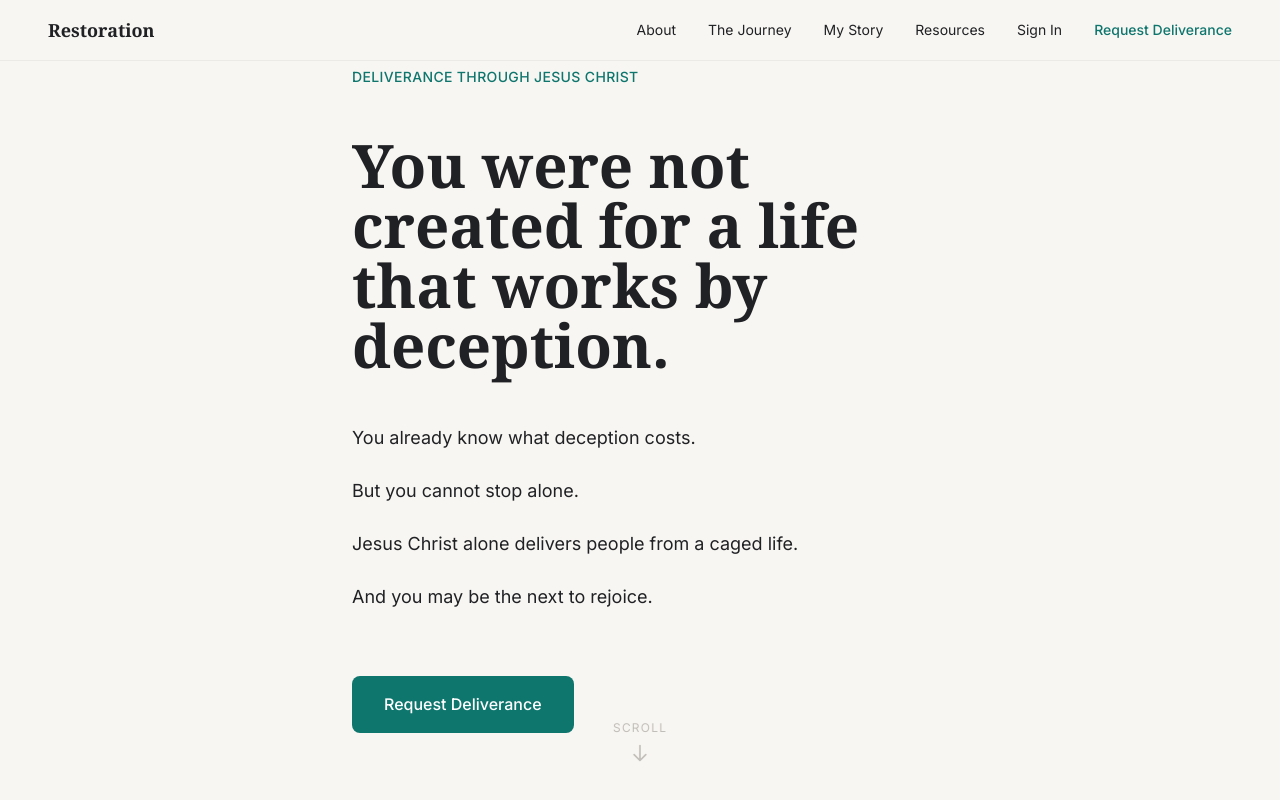
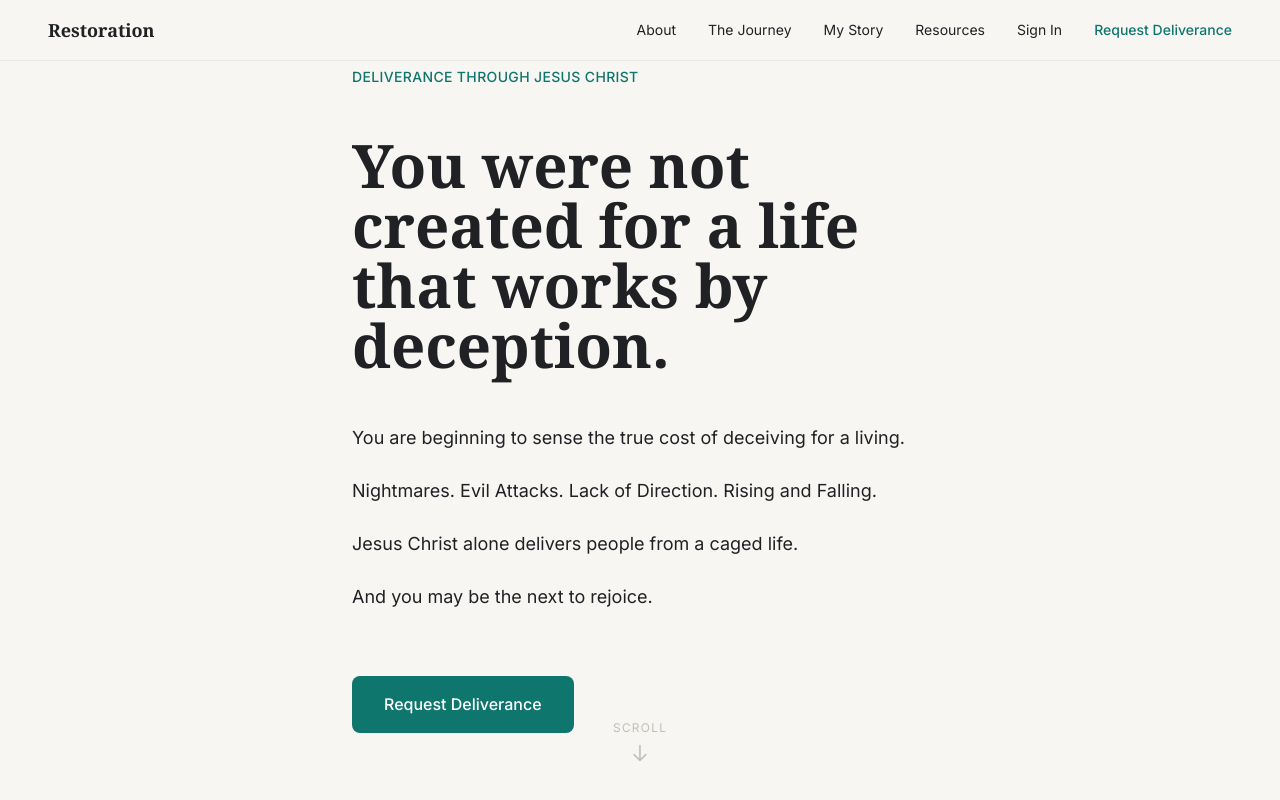
Before and after one commit to whoisjimilitan/restoration-community, a Next.js app in the folder apps/web/: page / in a window 1280 px wide. Shown: the top 800 px of the page. Built offline with nearby package versions, Linux system fonts and the light colour scheme; a web font is replaced by a local one.

Commit message:
fix: Restore situations list to hero section - recognizing visitor's specific pain points

```diff
--- a/apps/web/src/app/components/landing/HeroSection.tsx
+++ b/apps/web/src/app/components/landing/HeroSection.tsx
@@ -46,10 +46,10 @@ export default function HeroSection() {
             style={{ transitionDelay: '360ms' }}
           >
             <p className="text-lg text-rc-text leading-relaxed">
-              You already know what deception costs.
+              You are beginning to sense the true cost of deceiving for a living.
             </p>
             <p className="text-lg text-rc-text leading-relaxed mt-6">
-              But you cannot stop alone.
+              Nightmares. Evil Attacks. Lack of Direction. Rising and Falling.
             </p>
             <p className="text-lg text-rc-text leading-relaxed mt-6">
               Jesus Christ alone delivers people from a caged life.
```
